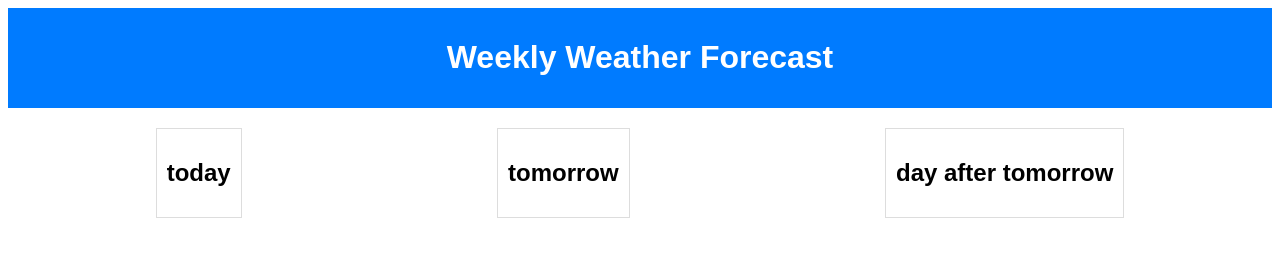
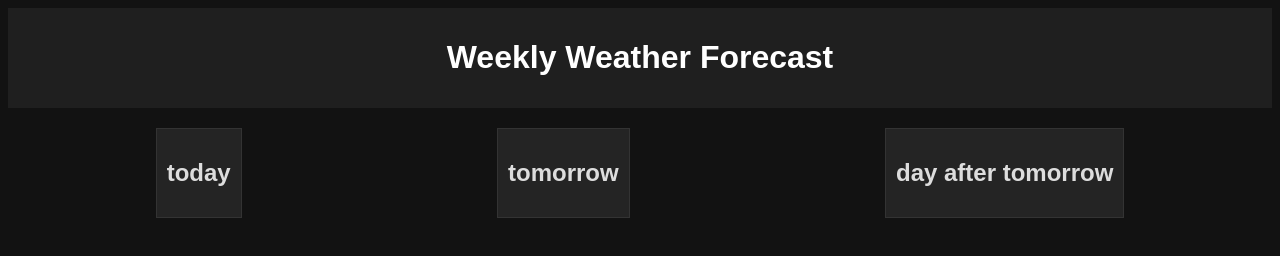
Before and after one commit to BDS-001/Weather-App, a plain HTML site: page index.html in a window 1280 px wide. Drawn offline with Linux system fonts and the light colour scheme.

Commit message:
changed css to make it dark theme

```diff
--- a/style.css
+++ b/style.css
@@ -1,9 +1,11 @@
 body {
     font-family: Arial, sans-serif;
+    background-color: #121212;
+    color: #FFFFFF;
 }
 .title-bar {
-    background-color: #007bff;
-    color: white;
+    background-color: #1F1F1F;
+    color: #FFFFFF;
     padding: 10px;
     text-align: center;
 }
@@ -13,7 +15,9 @@ body {
     padding: 20px;
 }
 .day {
-    border: 1px solid #ddd;
+    border: 1px solid #333333;
+    background-color: #242424;
     padding: 10px;
     text-align: center;
+    color: #DDDDDD;
 }
```
